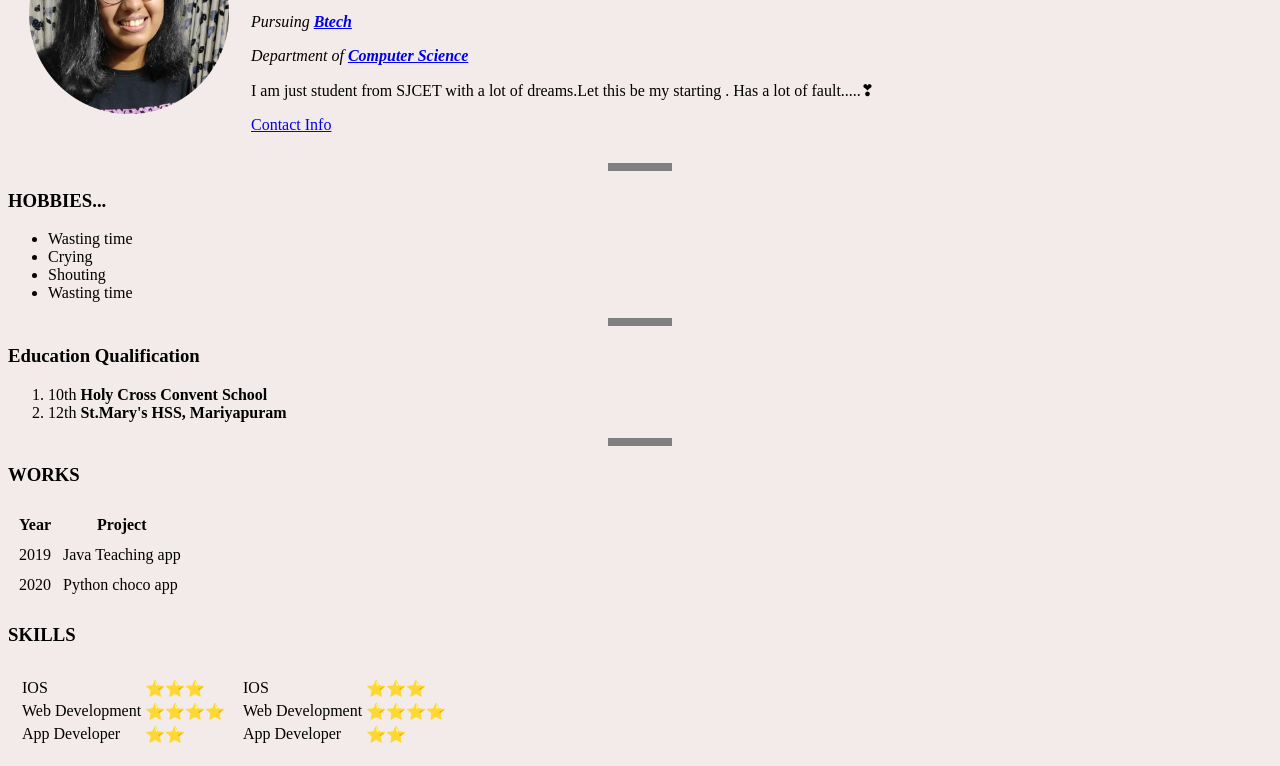
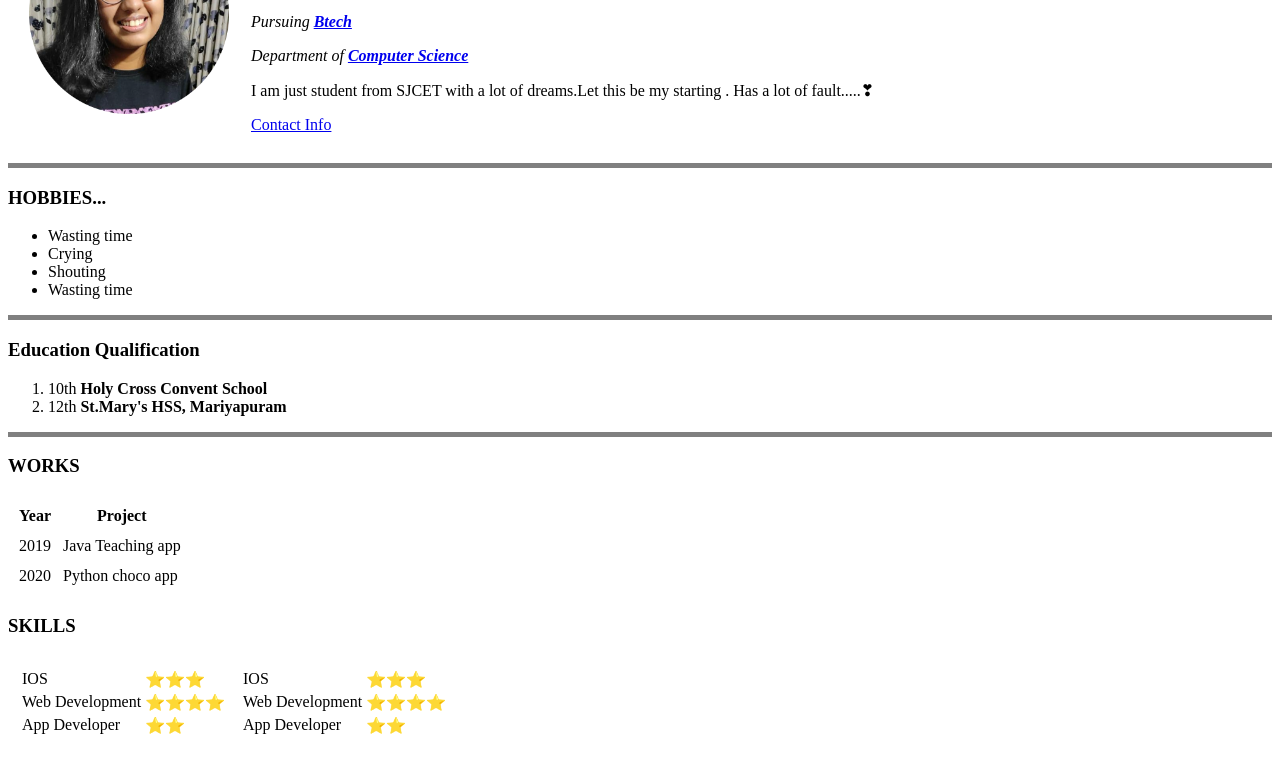
Before and after one commit to priyababu07/CV_Demo_Project, a plain HTML site: page index.html in a window 1280 px wide. Shown: the part 130-896 px from the top of the page. Drawn offline with Linux system fonts and the light colour scheme.

Commit message:
Update index.html

```diff
--- a/index.html
+++ b/index.html
@@ -6,23 +6,7 @@
     <meta name="viewport" content="width=device-width, initial-scale=1.0">
     <title>Priya Babu</title>
 
-    <style>
 
-        body{
-    background-color: #F2EBE9;
-      }
-
-        hr{
-            border-style: none;
-            border-top-style: dotted ;
-            border-color: grey;
-            border-width: 5px;
-            width:5%;
-
-         }
-
-
-</style>
 
 
 
```
